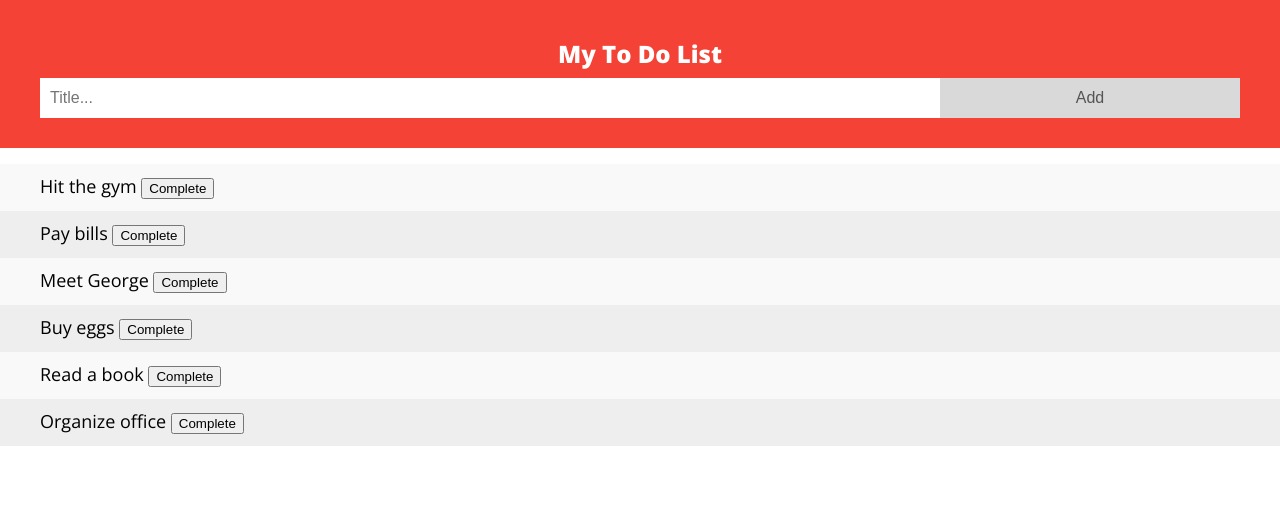
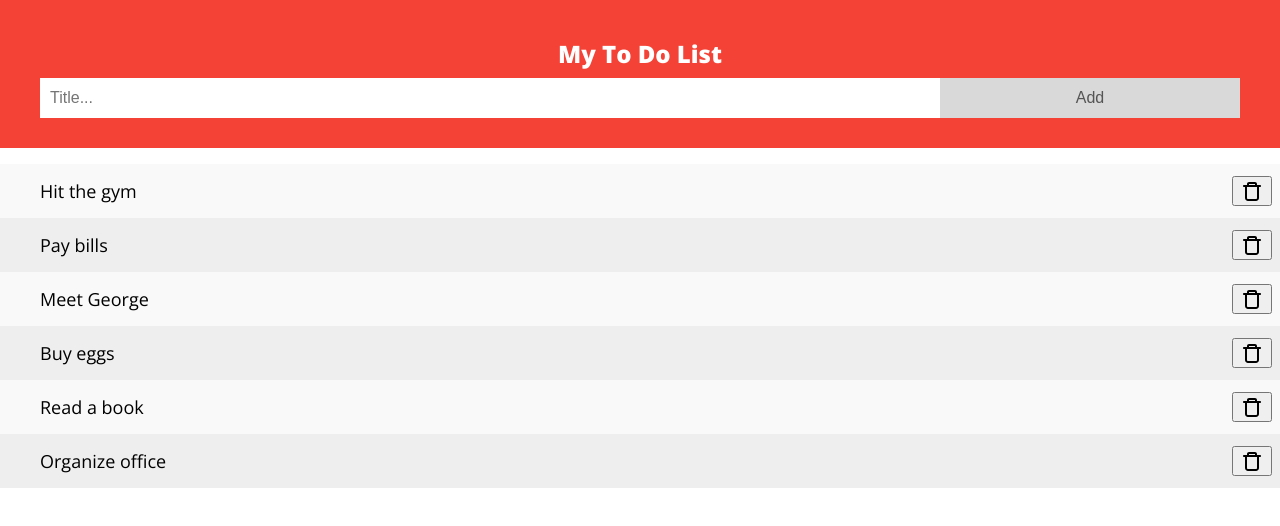
Before and after one commit to HemantKhinchiProjects/react-TODO, a React (Create React App) app: page / in a window 1280 px wide. Shown: the top 526 px of the page. Built offline with nearby package versions, Linux system fonts and the light colour scheme.

Commit message:
2 files modified

```diff
--- a/src/todo_list/todoListHolder.css
+++ b/src/todo_list/todoListHolder.css
@@ -12,6 +12,9 @@ ul li {
   -moz-user-select: none;
   -ms-user-select: none;
   user-select: none;
+  display: flex;
+  align-items: center;
+  justify-content: space-between;
 }
 
 /* Set all odd list items to a different color (zebra-stripes) */
--- a/src/todo_list/todoitems.js
+++ b/src/todo_list/todoitems.js
@@ -5,7 +5,20 @@ const Todolisttems = (props) => {
     <li id={props.id}>
       {props.value}{' '}
       <button className="delete-btn" onClick={() => props.removeItem(props.id)}>
-        Complete
+        <svg
+          fill="none"
+          height="24"
+          viewBox="0 0 24 24"
+          width="24"
+          xmlns="http://www.w3.org/2000/svg"
+        >
+          <path
+            clip-rule="evenodd"
+            d="M17 6V5C17 3.89543 16.1046 3 15 3H9C7.89543 3 7 3.89543 7 5V6H4C3.44772 6 3 6.44772 3 7C3 7.55228 3.44772 8 4 8H5V19C5 20.6569 6.34315 22 8 22H16C17.6569 22 19 20.6569 19 19V8H20C20.5523 8 21 7.55228 21 7C21 6.44772 20.5523 6 20 6H17ZM15 5H9V6H15V5ZM17 8H7V19C7 19.5523 7.44772 20 8 20H16C16.5523 20 17 19.5523 17 19V8Z"
+            fill="currentColor"
+            fill-rule="evenodd"
+          />
+        </svg>
       </button>
     </li>
   );
```
